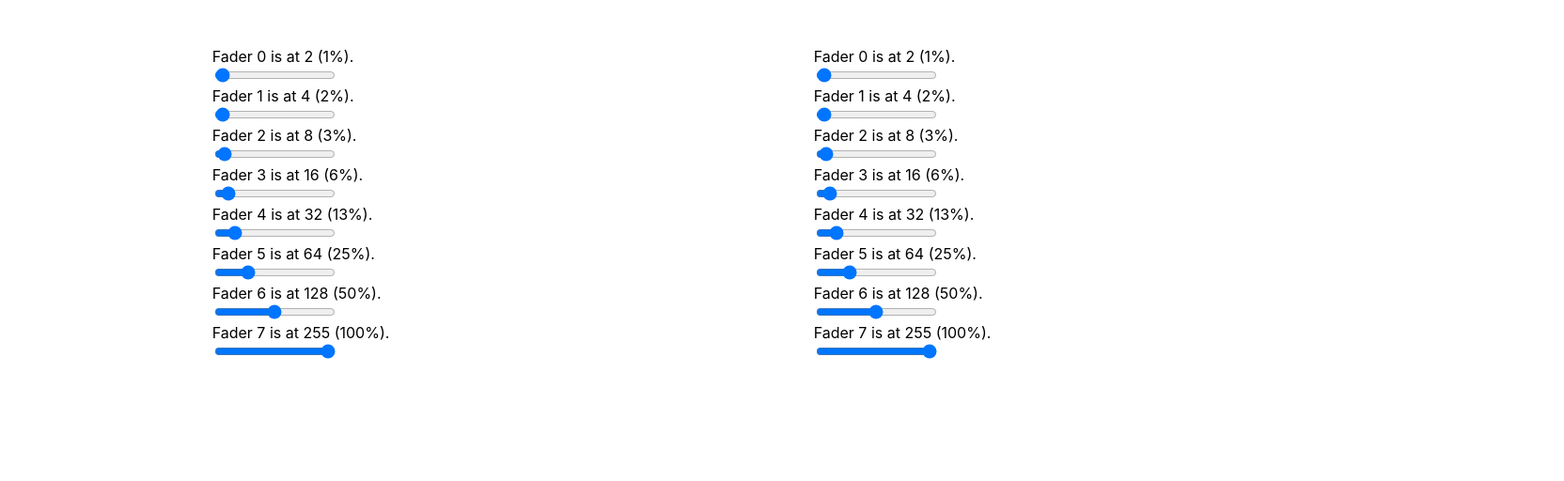
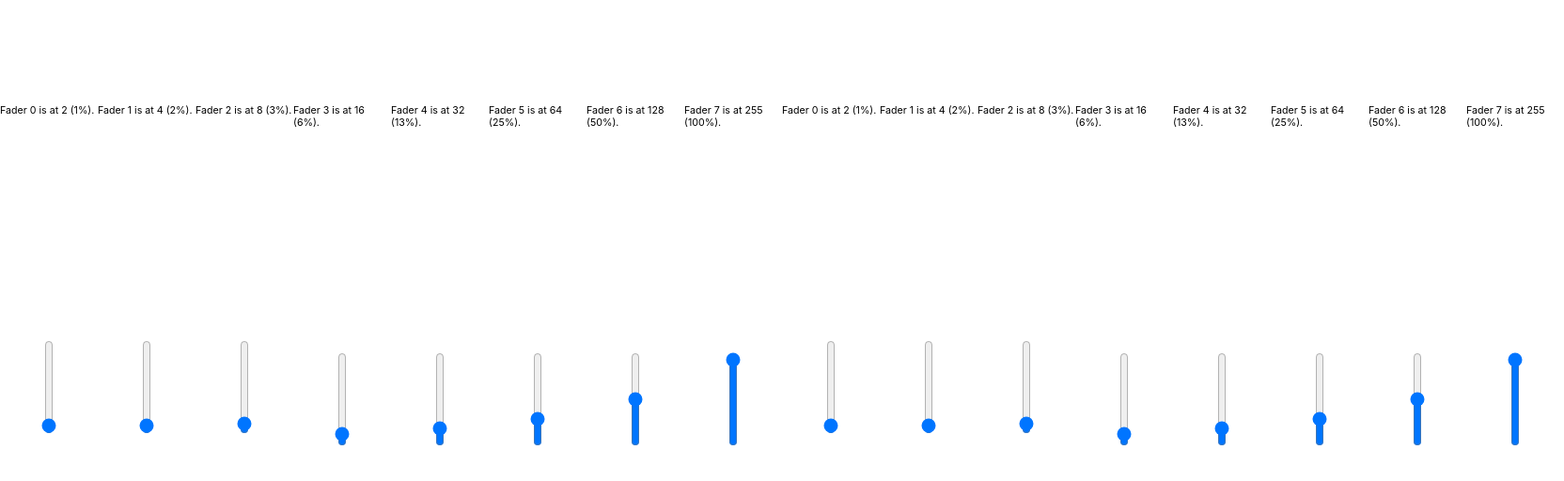
Before and after one commit to stanford-stagecast/equipment, a React (Create React App) app in the folder web-frontend/: page / in a window 1280 px wide. Shown: the top 512 px of the page at 94% size, 1664 px wide, since content can reach past the window. Built offline with nearby package versions, Linux system fonts and the light colour scheme.

Commit message:
Edited CSS to allow faders to be displayed vertically

```diff
--- a/web-frontend/src/components/App/App.css
+++ b/web-frontend/src/components/App/App.css
@@ -6,7 +6,7 @@
 
 .FaderBank {
   display: flex;
-  flex-direction: column;
+  flex-direction: row;
   justify-content: space-evenly;
-  margin-top: 50px;
+  margin-top: 100px;
 }
--- a/web-frontend/src/components/Fader/Fader.css
+++ b/web-frontend/src/components/Fader/Fader.css
@@ -1,2 +1,14 @@
 .Fader {
+	display: flex;
+	flex-direction: column;
 }
+
+._fader {
+	width: 100px;
+	margin-top: 250px;
+	transform: rotate(270deg);
+}
+
+._text {
+	font-size: 8pt;
+}
--- a/web-frontend/src/components/Fader/Fader.tsx
+++ b/web-frontend/src/components/Fader/Fader.tsx
@@ -28,9 +28,12 @@ type FaderProps = {
 export default function Fader({data, dispatch}: FaderProps) {
   return (
     <div className="Fader">
-      Fader {data.channel} is at {data.value} ({Math.round(data.value/255 * 100)}%).
+      <p className="_text">
+        Fader {data.channel} is at {data.value} ({Math.round(data.value/255 * 100)}%).
+      </p>
       <br/>
       <input
+        className="_fader"
         type="range"
         min="0"
         max="255"
```
